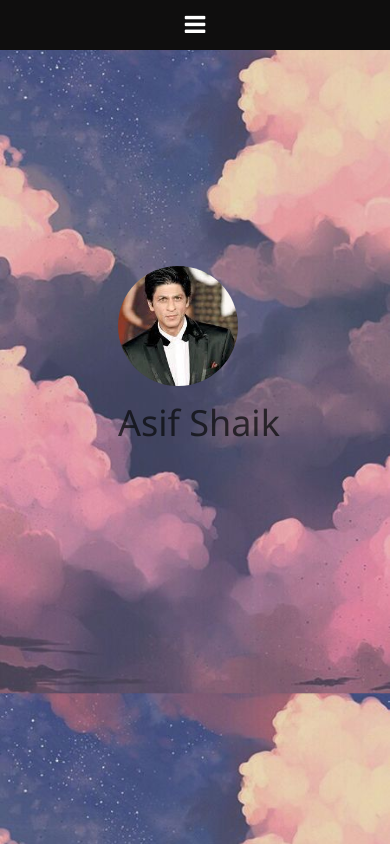
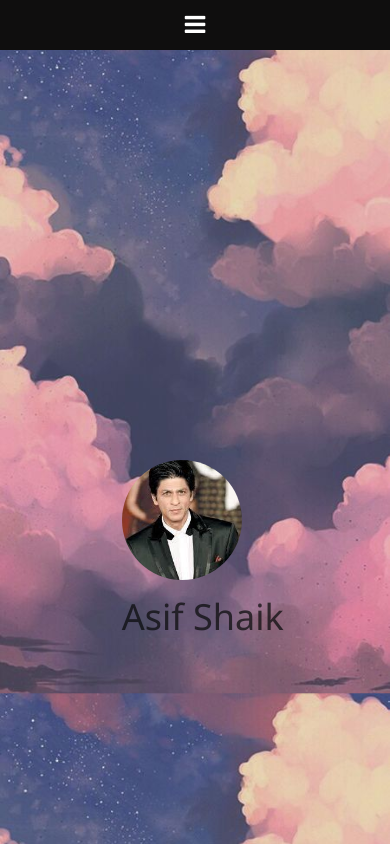
Before and after one commit to asifshaik02/asifshaik02.github.io, a plain HTML site: page index.html in a window 390 px wide. Drawn offline with nearby package versions, Linux system fonts and the light colour scheme.

Commit message:
Updated css

```diff
--- a/css/style.css
+++ b/css/style.css
@@ -120,14 +120,8 @@
         color: rgba(9, 10, 10, 0.712);
         font-weight: bolder;
         position: absolute;
-<<<<<<< HEAD
-        top: 65%;
+        top: 66%;
         left: 52%;
-=======
-        top: 67%;
-        left: 51%;
->>>>>>> 4b8879bc3295766baae5f004a4c34aef636d7acf
-        transform: translate(-50%, -50%);
     }
     .profile hr{
         display: none;
```
